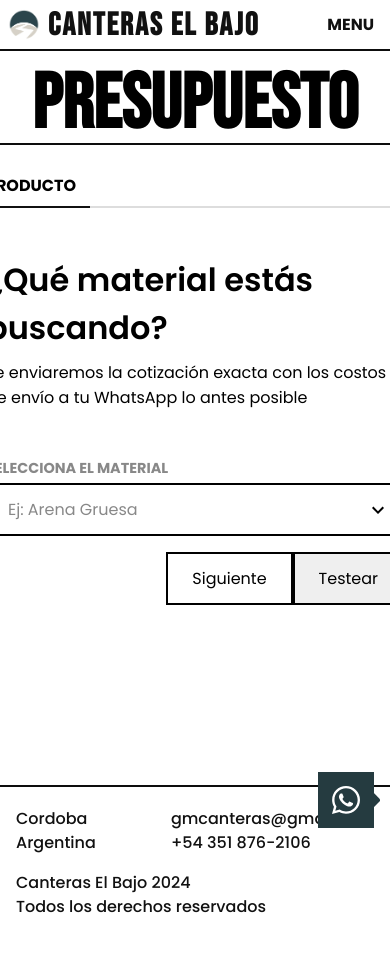
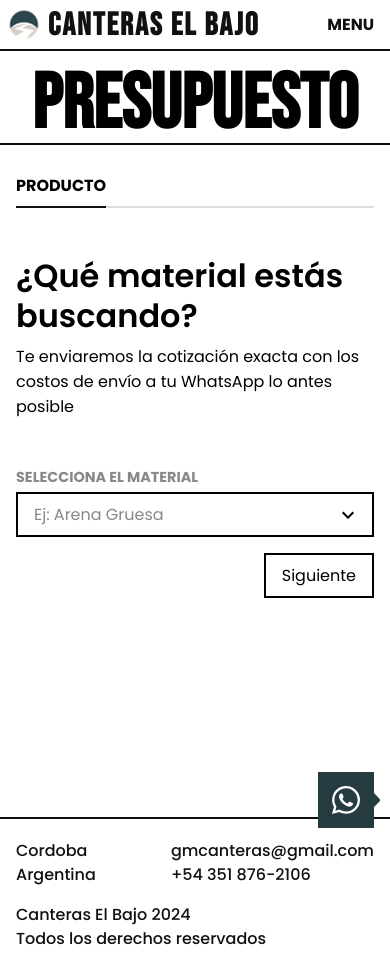
Before and after one commit to leandrox72/canteras-el-bajo, a React (Vite) app: page /presupuesto in a window 390 px wide. Before the commit the page ends 939 px from the top, so only its background shows below. Built offline with nearby package versions, Linux system fonts and the light colour scheme.

Commit message:
netlifying

```diff
--- a/src/components/navbarOverlay/navbarOverlay.css
+++ b/src/components/navbarOverlay/navbarOverlay.css
@@ -25,3 +25,9 @@
     line-height: 1;
     font-size: 5rem;
 }
+
+@media screen and (max-width: 420px) {
+    .navbar__overlay-links li h4 {
+        font-size: 4rem;
+    }
+}
--- a/src/subcomponents/multiStep/multiStep.css
+++ b/src/subcomponents/multiStep/multiStep.css
@@ -6,6 +6,7 @@
     flex-direction: column;
     gap: 1rem;
     position: relative;
+    margin-bottom: 2rem;
 }
 
 .multiStep__steps {
@@ -18,20 +19,21 @@
 
 .multiStep__steps-btns {
     width: 100%;
-    display: flex;
-    justify-content: space-around;
-    gap: 1.5rem;
+    display: grid;
+    grid-template-columns: repeat(4, 1fr);
+    justify-content: center;
+    column-gap: 1rem;
 }
 
 .multiStep__pb {
     width: 100%;
-    height: 2px;
+    height: var(--border-size);
     background-color: #ddd;
 }
 
 .pb__bar {
     width: 40%;
-    height: 2px;
+    height: var(--border-size);
     background-color: #111;
     transition: .25s ease-in-out;
 }
@@ -47,9 +49,10 @@
 .multiStep h3 {
     font-size: 2rem;
     font-weight: 600;
+    line-height: 1.25;
 }
 
-.multiStep__steps button {
+.multiStep__steps-btns button {
     border: none;
     background: none;
     font-family: "Poppins", sans-serif;
@@ -60,13 +63,15 @@
     color: #aaa;
     cursor: pointer;
     transition: .25s ease-in-out;
+    display: flex;
+    justify-content: center;
 }
 
-.multiStep__steps button:disabled {
+.multiStep__steps-btns button:disabled {
     color: transparent;
 }
 
-.multiStep__steps .active {
+.multiStep__steps-btns .active {
     color: #000;
 }
 
@@ -140,7 +145,21 @@
     color: #000;
 }
 
+.testeardium {
+    display: none;
+}
+
 @media screen and (max-width: 640px) {
+    .multiStep {
+        width: 100%;
+    }
+
+    .stepContent input,
+    .stepContent select,
+    .form__actions button {
+        padding: .5rem 1rem;
+    }
+
     .multiStep__submit {
         width: 100%;
     }
--- a/src/subcomponents/multiStep/multiStep.jsx
+++ b/src/subcomponents/multiStep/multiStep.jsx
@@ -255,6 +255,9 @@ const MultiStep = () => {
               className={step.id == currentStep ? "active" : ''}
               onClick={() => setCurrentStep(step.id)}
               disabled={maxStepReached < step.id}
+              style={{
+                display: step.id <= maxStepReached ? 'flex' : 'none'
+              }}
             >
               {step.name}
             </button>
@@ -285,7 +288,7 @@ const MultiStep = () => {
                 Solicitar Presupuesto
               </button>
           )}
-          <button type='button' onClick={simulateError} disabled={sending}>
+          <button type='button' onClick={simulateError} disabled={sending} className='testeardium'>
             Testear
           </button>
         </div>
--- a/src/subcomponents/select/select.css
+++ b/src/subcomponents/select/select.css
@@ -74,8 +74,20 @@
     display: flex;
     padding: .5rem 1.25rem;
     cursor: pointer;
+    color: #666;
 }
 
 .select__dropdown button:hover {
     background-color: #efefef;
 }
+
+@media screen and (max-width: 640px) {
+    .select,
+    .select__dropdown button {
+        padding: .5rem 1rem;
+    }
+
+    .select__dropdown {
+        top: 2.7rem;
+    }
+}
```
